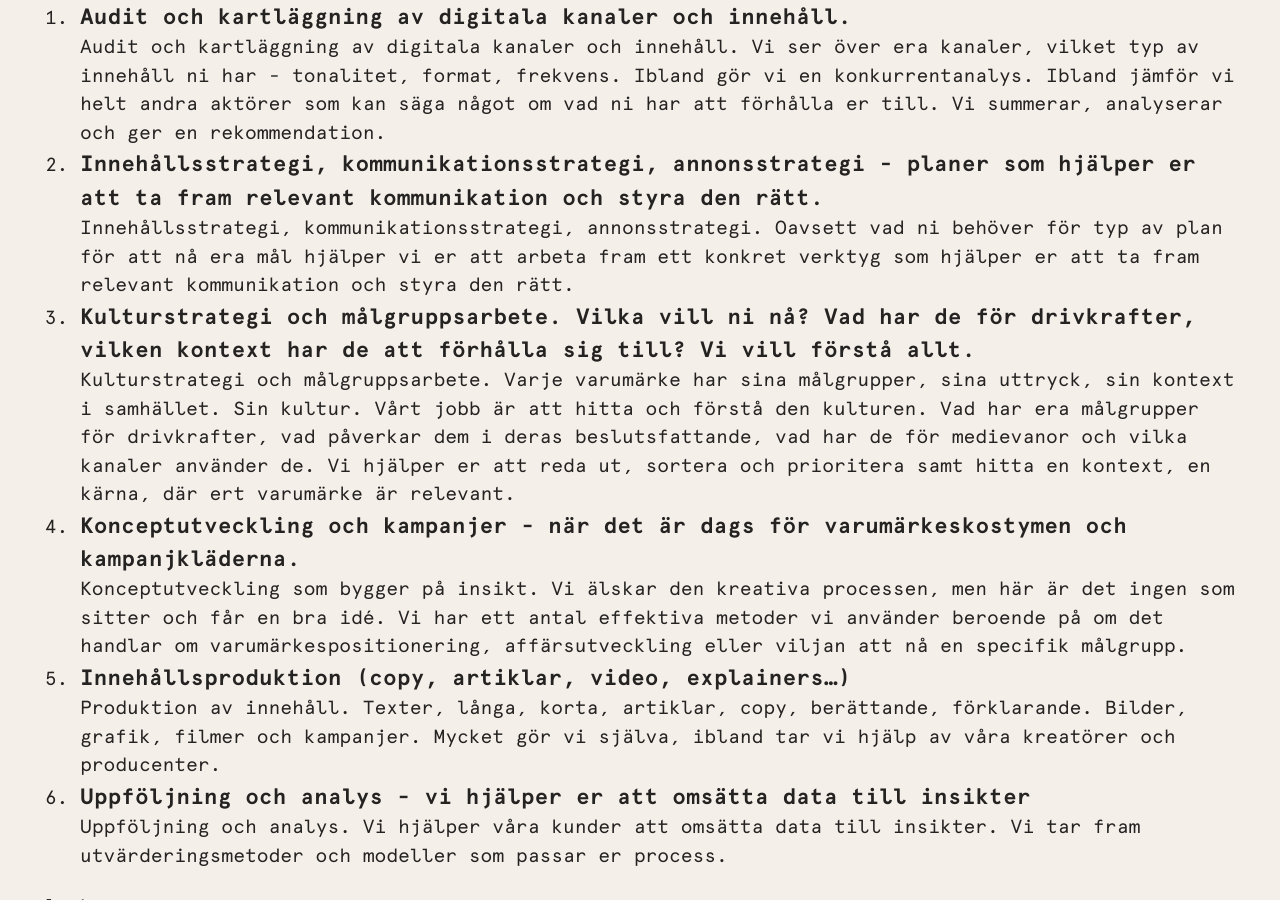
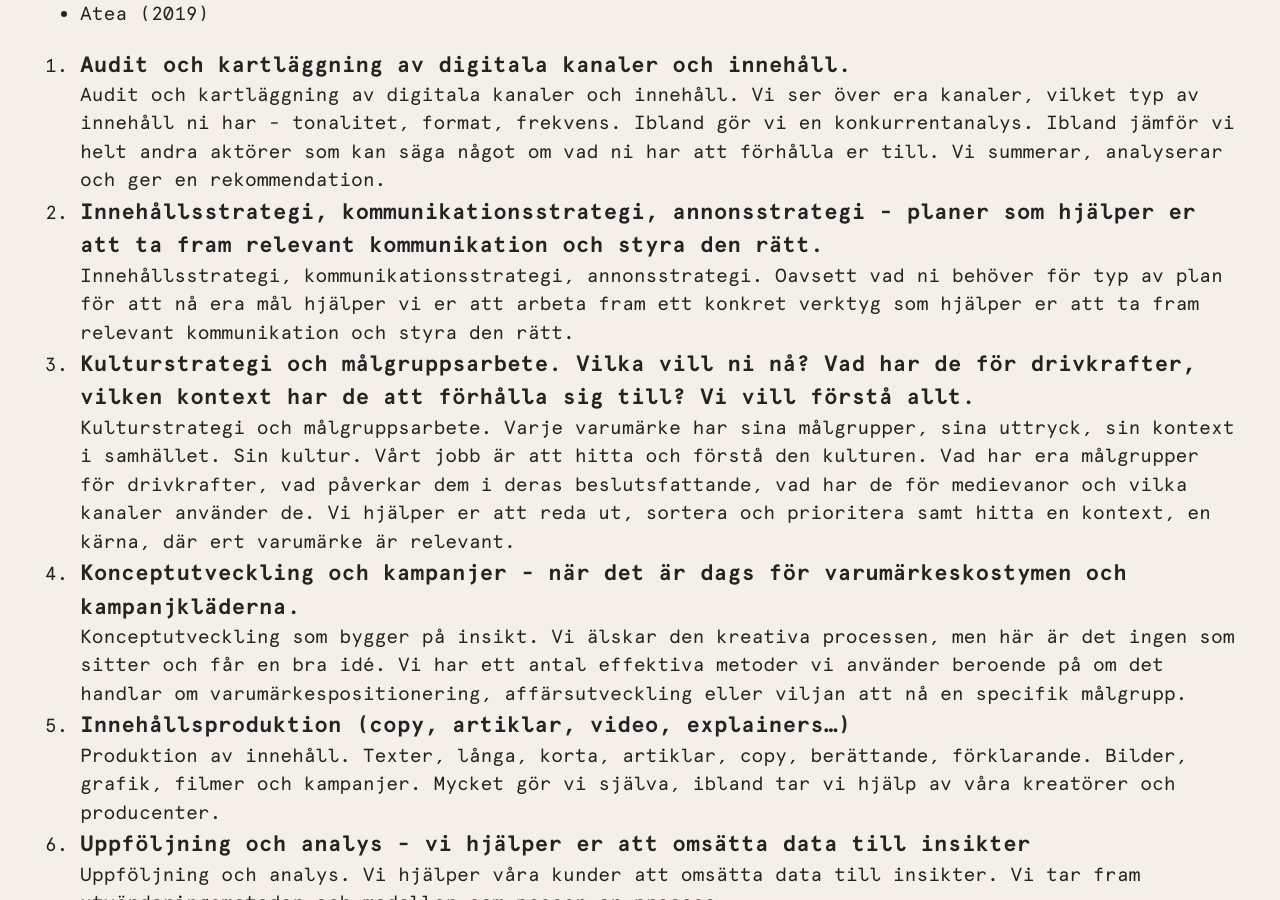
Before and after one commit to kwdstudio/kwdstudio.github.io, a Jekyll site: the page built from index.html, in a window 1280 px wide and 900 px high. Built offline with Jekyll 4.4.1, drawn with Linux system fonts in a browser that asks for light colours.

Commit message:
Include cases

```diff
--- /dev/null
+++ b/_includes/cases.html
@@ -0,0 +1,5 @@
+{% assign ordered_cases = site.cases | sort: "order" %}
+
+<ul>
+  <li>{{ ordered_cases[0].client }} ({{ ordered_cases[0].year }})</li>
+</ul>
--- a/index.html
+++ b/index.html
@@ -2,6 +2,8 @@
 layout: default
 ---
 <div class="Wrapper">
+  {% include cases.html %}
+
   {% include services.html %}
 
   {% include clients.html %}
```
Also changed, not shown: _cases/atea.md (+1 -0 lines).
